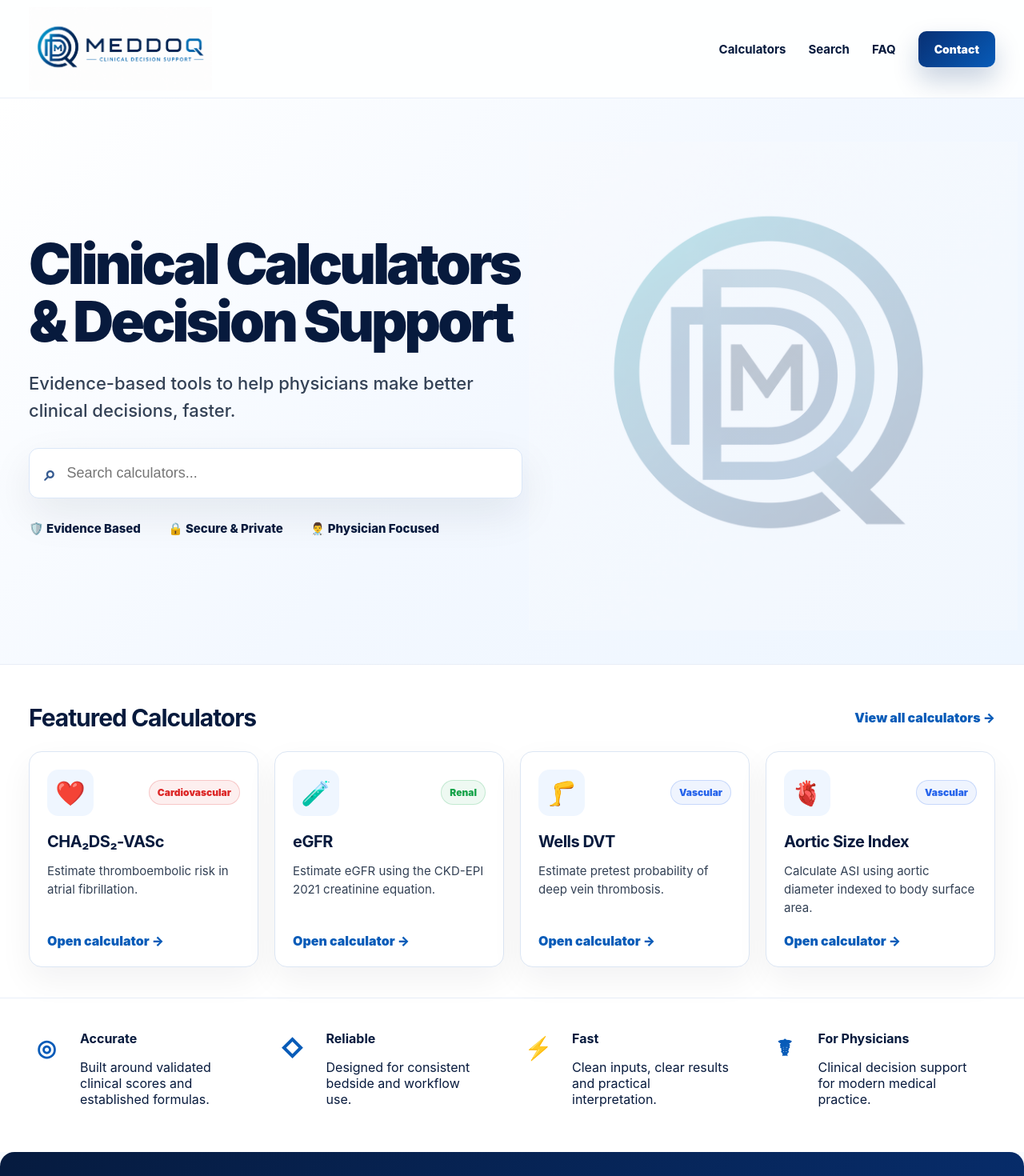
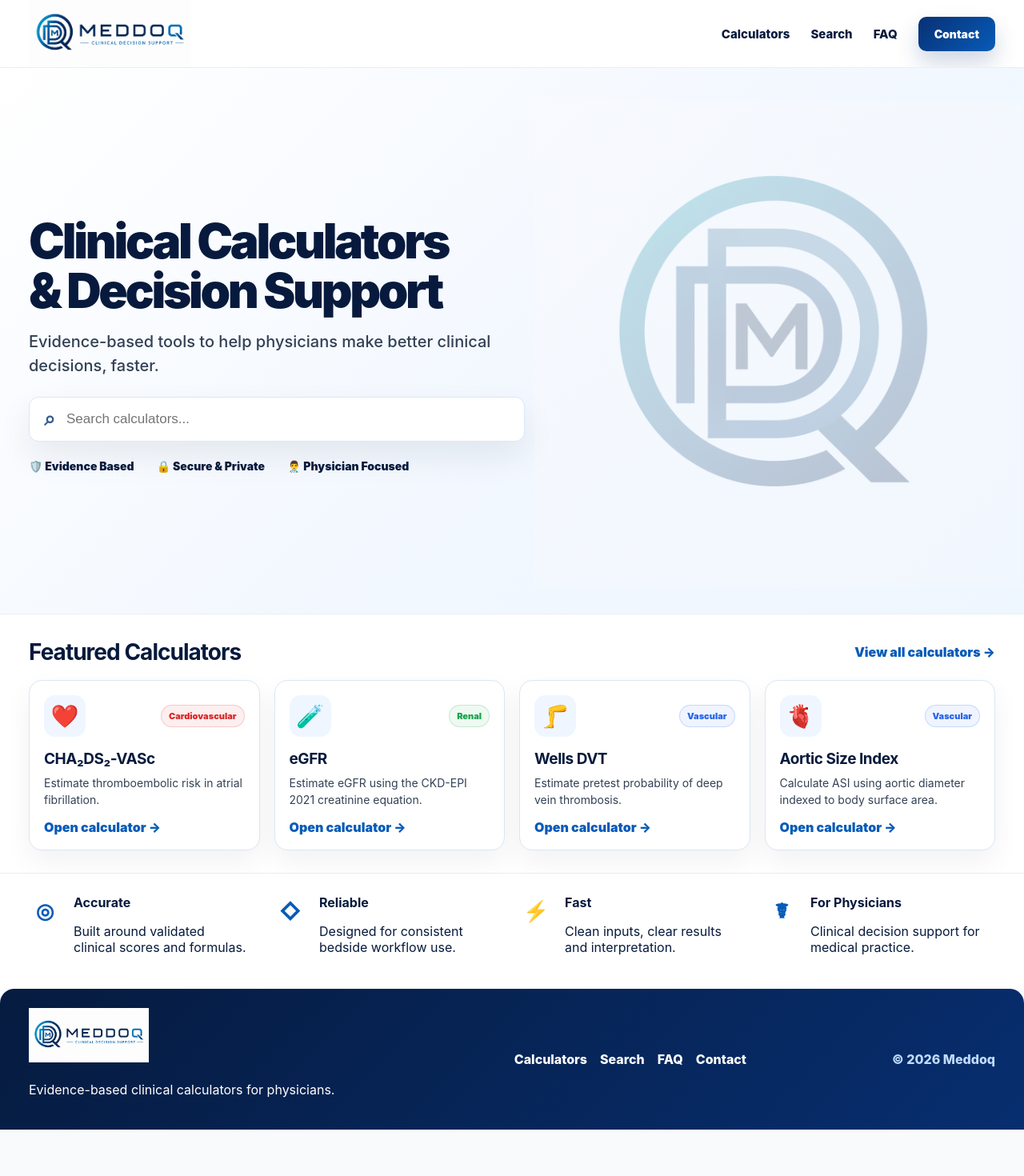
Before and after one commit to brsbyrm/meddoq, a Next.js app: page / in a window 1280 px wide. Shown: the top 1470 px of the page at 80% size. After the commit the page ends 1412 px from the top, so only its background shows below. Built offline with nearby package versions, Linux system fonts and the light colour scheme.

Commit message:
Compact homepage to fit above the fold

```diff
--- a/app/page.js
+++ b/app/page.js
@@ -15,12 +15,7 @@ const categoryColors = {
   "Critical Care": "#7c3aed",
 };
 
-const featuredIds = [
-  "cha2ds2-vasc",
-  "egfr",
-  "wells-dvt",
-  "aortic-size-index",
-];
+const featuredIds = ["cha2ds2-vasc", "egfr", "wells-dvt", "aortic-size-index"];
 
 export default function Home() {
   const [query, setQuery] = useState("");
@@ -31,10 +26,9 @@ export default function Home() {
       .filter(Boolean);
   }, []);
 
-  const filteredCalculators = useMemo(() => {
+  const results = useMemo(() => {
     const q = query.trim().toLowerCase();
-
-    if (!q) return calculators.slice(-8).reverse();
+    if (!q) return featuredCalculators;
 
     return calculators.filter((item) =>
       [item.name, item.category, item.description, item.id]
@@ -42,7 +36,7 @@ export default function Home() {
         .toLowerCase()
         .includes(q)
     );
-  }, [query]);
+  }, [query, featuredCalculators]);
 
   return (
     <main style={styles.page}>
@@ -82,9 +76,9 @@ export default function Home() {
           </div>
 
           <div style={styles.trustRow}>
-            <div style={styles.trustItem}>🛡️ Evidence Based</div>
-            <div style={styles.trustItem}>🔒 Secure & Private</div>
-            <div style={styles.trustItem}>👨‍⚕️ Physician Focused</div>
+            <span>🛡️ Evidence Based</span>
+            <span>🔒 Secure & Private</span>
+            <span>👨‍⚕️ Physician Focused</span>
           </div>
         </div>
 
@@ -95,19 +89,17 @@ export default function Home() {
 
       <section style={styles.featuredSection}>
         <div style={styles.sectionTop}>
-          <h2 style={styles.sectionTitle}>
-            {query ? "Search Results" : "Featured Calculators"}
-          </h2>
+          <h2 style={styles.sectionTitle}>{query ? "Search Results" : "Featured Calculators"}</h2>
           <a href="/calculators" style={styles.sectionLink}>View all calculators →</a>
         </div>
 
         <div style={styles.cardGrid}>
-          {(query ? filteredCalculators : featuredCalculators).map((item) => (
+          {results.slice(0, 4).map((item) => (
             <CalculatorCard key={item.id} item={item} />
           ))}
         </div>
 
-        {query && filteredCalculators.length === 0 && (
+        {query && results.length === 0 && (
           <div style={styles.emptyState}>
             <img src="/icon.png" alt="" style={styles.emptyIcon} />
             <strong>No calculators found</strong>
@@ -117,37 +109,10 @@ export default function Home() {
       </section>
 
       <section style={styles.benefits}>
-        <div style={styles.benefitItem}>
-          <span style={styles.benefitIcon}>◎</span>
-          <div>
-            <strong>Accurate</strong>
-            <p>Built around validated clinical scores and established formulas.</p>
-          </div>
-        </div>
-
-        <div style={styles.benefitItem}>
-          <span style={styles.benefitIcon}>◇</span>
-          <div>
-            <strong>Reliable</strong>
-            <p>Designed for consistent bedside and workflow use.</p>
-          </div>
-        </div>
-
-        <div style={styles.benefitItem}>
-          <span style={styles.benefitIcon}>⚡</span>
-          <div>
-            <strong>Fast</strong>
-            <p>Clean inputs, clear results and practical interpretation.</p>
-          </div>
-        </div>
-
-        <div style={styles.benefitItem}>
-          <span style={styles.benefitIcon}>☤</span>
-          <div>
-            <strong>For Physicians</strong>
-            <p>Clinical decision support for modern medical practice.</p>
-          </div>
-        </div>
+        <Benefit icon="◎" title="Accurate" text="Built around validated clinical scores and formulas." />
+        <Benefit icon="◇" title="Reliable" text="Designed for consistent bedside workflow use." />
+        <Benefit icon="⚡" title="Fast" text="Clean inputs, clear results and interpretation." />
+        <Benefit icon="☤" title="For Physicians" text="Clinical decision support for medical practice." />
       </section>
 
       <footer style={styles.footer}>
@@ -195,6 +160,18 @@ function CalculatorCard({ item }) {
   );
 }
 
+function Benefit({ icon, title, text }) {
+  return (
+    <div style={styles.benefitItem}>
+      <span style={styles.benefitIcon}>{icon}</span>
+      <div>
+        <strong>{title}</strong>
+        <p>{text}</p>
+      </div>
+    </div>
+  );
+}
+
 const styles = {
   page: {
     minHeight: "100vh",
@@ -204,7 +181,7 @@ const styles = {
       'Inter, ui-sans-serif, system-ui, -apple-system, BlinkMacSystemFont, "Segoe UI", sans-serif',
   },
   header: {
-    height: 122,
+    height: 84,
     maxWidth: 1320,
     margin: "0 auto",
     padding: "0 36px",
@@ -212,7 +189,7 @@ const styles = {
     alignItems: "center",
     justifyContent: "space-between",
     gap: 24,
-    background: "rgba(255,255,255,0.9)",
+    background: "rgba(255,255,255,0.95)",
   },
   brand: {
     display: "inline-flex",
@@ -220,43 +197,43 @@ const styles = {
     textDecoration: "none",
   },
   brandLogo: {
-    height: 104,
+    height: 92,
     width: "auto",
     display: "block",
   },
   nav: {
     display: "flex",
     alignItems: "center",
-    gap: 28,
+    gap: 26,
     flexWrap: "wrap",
     justifyContent: "flex-end",
   },
   navLink: {
     color: "#071a3d",
     textDecoration: "none",
-    fontWeight: 750,
+    fontWeight: 800,
     fontSize: 15,
   },
   contactButton: {
     background: "linear-gradient(135deg, #083074, #075bb8)",
     color: "#ffffff",
     textDecoration: "none",
-    padding: "14px 20px",
+    padding: "13px 20px",
     borderRadius: 10,
     fontWeight: 900,
-    boxShadow: "0 16px 32px rgba(8, 48, 116, 0.22)",
+    boxShadow: "0 14px 28px rgba(8, 48, 116, 0.2)",
   },
   hero: {
     position: "relative",
     overflow: "hidden",
     maxWidth: 1320,
     margin: "0 auto",
-    minHeight: 460,
-    padding: "54px 36px 42px",
+    minHeight: 410,
+    padding: "42px 36px 32px",
     display: "grid",
-    gridTemplateColumns: "minmax(0, 1fr) minmax(380px, 0.9fr)",
+    gridTemplateColumns: "minmax(0, 1fr) minmax(390px, 0.85fr)",
     alignItems: "center",
-    gap: 36,
+    gap: 26,
     borderTop: "1px solid #e8eef8",
     borderBottom: "1px solid #e8eef8",
     background:
@@ -265,26 +242,26 @@ const styles = {
   heroContent: {
     position: "relative",
     zIndex: 2,
-    maxWidth: 660,
+    maxWidth: 670,
   },
   heroTitle: {
     margin: 0,
     color: "#071a3d",
-    fontSize: "clamp(48px, 5.5vw, 78px)",
+    fontSize: "clamp(44px, 4.7vw, 66px)",
     lineHeight: 1.02,
     letterSpacing: "-0.055em",
     fontWeight: 950,
   },
   heroText: {
-    margin: "24px 0 0",
-    maxWidth: 600,
+    margin: "18px 0 0",
+    maxWidth: 620,
     color: "#334155",
-    fontSize: 22,
-    lineHeight: 1.55,
-    fontWeight: 450,
+    fontSize: 20,
+    lineHeight: 1.5,
+    fontWeight: 500,
   },
   searchBox: {
-    marginTop: 30,
+    marginTop: 24,
     display: "flex",
     alignItems: "center",
     gap: 14,
@@ -293,46 +270,41 @@ const styles = {
     border: "1px solid #dbe7f8",
     borderRadius: 12,
     padding: "0 18px",
-    boxShadow: "0 20px 52px rgba(15, 23, 42, 0.08)",
+    boxShadow: "0 18px 42px rgba(15, 23, 42, 0.08)",
   },
   searchIcon: {
     color: "#365b91",
-    fontSize: 26,
+    fontSize: 25,
     fontWeight: 900,
   },
   searchInput: {
     width: "100%",
     border: 0,
     outline: 0,
-    padding: "20px 0",
+    padding: "17px 0",
     background: "transparent",
     color: "#071a3d",
-    fontSize: 18,
+    fontSize: 17,
   },
   trustRow: {
-    marginTop: 28,
+    marginTop: 22,
     display: "flex",
     alignItems: "center",
-    gap: 34,
+    gap: 28,
     flexWrap: "wrap",
-  },
-  trustItem: {
-    display: "inline-flex",
-    alignItems: "center",
-    gap: 8,
     color: "#071a3d",
-    fontWeight: 850,
-    fontSize: 15,
+    fontWeight: 900,
+    fontSize: 14,
   },
   heroEmblemWrap: {
     position: "relative",
-    minHeight: 420,
+    minHeight: 340,
     display: "flex",
     alignItems: "center",
     justifyContent: "center",
   },
   heroEmblem: {
-    width: "min(720px, 110%)",
+    width: "min(650px, 112%)",
     height: "auto",
     opacity: 0.24,
     filter: "saturate(0.95)",
@@ -341,7 +313,7 @@ const styles = {
   featuredSection: {
     maxWidth: 1320,
     margin: "0 auto",
-    padding: "48px 36px 38px",
+    padding: "30px 36px 28px",
     background: "#ffffff",
   },
   sectionTop: {
@@ -349,12 +321,12 @@ const styles = {
     alignItems: "center",
     justifyContent: "space-between",
     gap: 18,
-    marginBottom: 24,
+    marginBottom: 18,
   },
   sectionTitle: {
     margin: 0,
     color: "#071a3d",
-    fontSize: 30,
+    fontSize: 28,
     letterSpacing: "-0.035em",
   },
   sectionLink: {
@@ -364,11 +336,11 @@ const styles = {
   },
   cardGrid: {
     display: "grid",
-    gridTemplateColumns: "repeat(auto-fit, minmax(250px, 1fr))",
-    gap: 20,
+    gridTemplateColumns: "repeat(4, minmax(0, 1fr))",
+    gap: 18,
   },
   card: {
-    minHeight: 220,
+    minHeight: 186,
     display: "flex",
     flexDirection: "column",
     textDecoration: "none",
@@ -376,44 +348,44 @@ const styles = {
     background: "#ffffff",
     border: "1px solid #dce6f4",
     borderRadius: 16,
-    padding: 22,
-    boxShadow: "0 16px 42px rgba(15, 23, 42, 0.055)",
+    padding: 18,
+    boxShadow: "0 14px 34px rgba(15, 23, 42, 0.055)",
   },
   cardTop: {
     display: "flex",
     justifyContent: "space-between",
     alignItems: "center",
-    gap: 12,
-    marginBottom: 20,
+    gap: 10,
+    marginBottom: 16,
   },
   iconBubble: {
-    width: 58,
-    height: 58,
+    width: 52,
+    height: 52,
     borderRadius: 14,
     display: "grid",
     placeItems: "center",
     background: "#eff6ff",
-    fontSize: 30,
+    fontSize: 28,
   },
   categoryBadge: {
     border: "1px solid #bfdbfe",
     borderRadius: 999,
-    padding: "7px 10px",
-    fontSize: 12,
+    padding: "6px 9px",
+    fontSize: 11,
     fontWeight: 950,
   },
   cardTitle: {
     margin: 0,
     color: "#071a3d",
-    fontSize: 20,
-    lineHeight: 1.25,
+    fontSize: 19,
+    lineHeight: 1.22,
     letterSpacing: "-0.025em",
   },
   cardText: {
-    margin: "12px 0 20px",
+    margin: "9px 0 14px",
     color: "#334155",
-    lineHeight: 1.55,
-    fontSize: 15,
+    lineHeight: 1.45,
+    fontSize: 14,
     flex: 1,
   },
   cardAction: {
@@ -421,8 +393,8 @@ const styles = {
     fontWeight: 950,
   },
   emptyState: {
-    marginTop: 22,
-    minHeight: 220,
+    marginTop: 18,
+    minHeight: 170,
     border: "1px solid #dce6f4",
     borderRadius: 18,
     background: "#f8fbff",
@@ -430,65 +402,66 @@ const styles = {
     placeItems: "center",
     textAlign: "center",
     color: "#334155",
-    padding: 24,
+    padding: 22,
   },
   emptyIcon: {
-    width: 92,
-    height: 92,
+    width: 82,
+    height: 82,
     objectFit: "contain",
     opacity: 0.45,
   },
   benefits: {
     maxWidth: 1320,
     margin: "0 auto",
-    padding: "40px 36px",
+    padding: "26px 36px",
     display: "grid",
-    gridTemplateColumns: "repeat(auto-fit, minmax(230px, 1fr))",
-    gap: 22,
+    gridTemplateColumns: "repeat(4, minmax(0, 1fr))",
+    gap: 20,
     background: "#ffffff",
     borderTop: "1px solid #e8eef8",
   },
   benefitItem: {
     display: "grid",
-    gridTemplateColumns: "48px 1fr",
-    gap: 16,
+    gridTemplateColumns: "42px 1fr",
+    gap: 14,
     alignItems: "start",
-    paddingRight: 18,
+    paddingRight: 12,
   },
   benefitIcon: {
-    width: 44,
-    height: 44,
+    width: 40,
+    height: 40,
     borderRadius: 14,
     display: "grid",
     placeItems: "center",
     color: "#075bb8",
-    fontSize: 28,
+    fontSize: 26,
     fontWeight: 900,
   },
   footer: {
     maxWidth: 1320,
     margin: "0 auto",
-    background: "linear-gradient(135deg, #061b3f, #072e6f)",
+    background:
+      "linear-gradient(135deg, #061b3f, #072e6f)",
     color: "#ffffff",
     borderRadius: "18px 18px 0 0",
-    padding: "34px 36px",
+    padding: "24px 36px",
     display: "grid",
-    gridTemplateColumns: "1.4fr 1fr auto",
-    gap: 28,
+    gridTemplateColumns: "1.3fr 1fr auto",
+    gap: 24,
     alignItems: "center",
   },
   footerBrand: {
     display: "grid",
-    gap: 12,
+    gap: 8,
   },
   footerLogo: {
-    height: 72,
+    height: 68,
     width: "auto",
     display: "block",
   },
   footerLinks: {
     display: "flex",
-    gap: 18,
+    gap: 16,
     flexWrap: "wrap",
   },
   footerLink: {
@@ -498,6 +471,6 @@ const styles = {
   },
   footerCopy: {
     color: "#bfdbfe",
-    fontWeight: 700,
+    fontWeight: 800,
   },
 };
```
